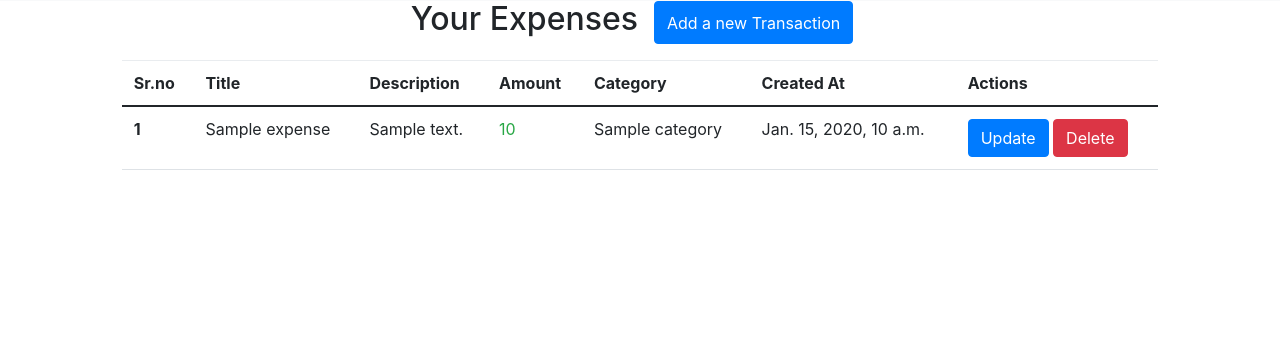
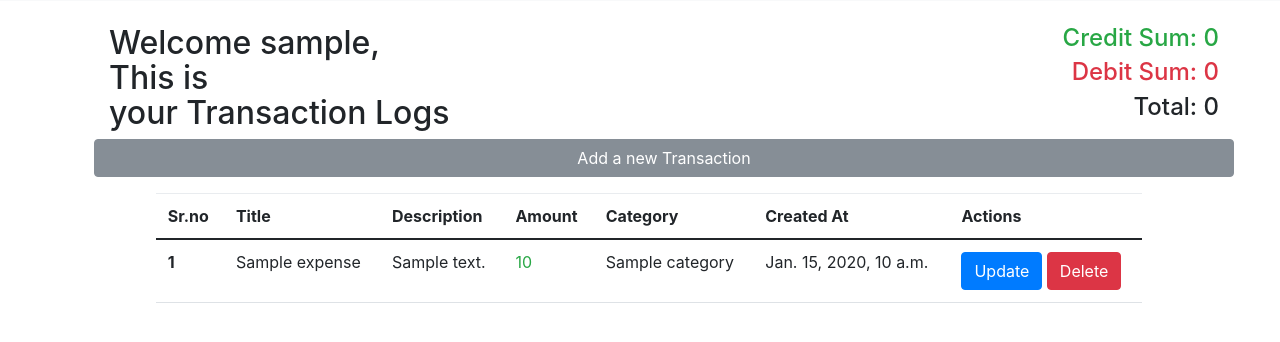
Before and after one commit to vainavinair/Expense-Tracker-Django, a Django app: page / in a window 1280 px wide. Shown: the part 55-397 px from the top of the page. Run offline with Django 4.2, Linux system fonts and the light colour scheme; a user stored in the database is signed in; tables that the repository leaves empty hold one stand-in row (values such as "Sample post"); some libraries are stand-ins or nearby versions.

Commit message:
ajax for total sums

```diff
--- a/tracker/static/tracker/index.js
+++ b/tracker/static/tracker/index.js
@@ -1,6 +1,6 @@
 $(function(){
     var loadForm = function(){
-      console.log('yoyoyoy');
+
       var btn = $(this);
       $.ajax({
         url: btn.attr("data-url"),
@@ -24,6 +24,7 @@ $(function(){
         dataType: 'json',
         success: function (response) {
           if (response.form_is_valid) {
+            $("#sum-div").html(response.sums_html);
             $("#expense-table tbody").html(response.table_html);
             $("#formModel").modal("hide");
           } else {
--- a/tracker/templates/tracker/expense_table.html
+++ b/tracker/templates/tracker/expense_table.html
@@ -15,7 +15,7 @@
     {% endif %}
     {% if obj.transaction_type.name == 'Debit' %}
     <td class="text-danger">
-        -{{ obj.amount }}
+        {{ obj.amount }}
     </td>
     {% else %}
     <td class="text-success">
--- a/tracker/templates/tracker/home.html
+++ b/tracker/templates/tracker/home.html
@@ -1,22 +1,31 @@
 {% extends 'tracker/base.html' %}
 {% block content %}
-<div class="d-flex justify-content-center">
-    <h2>Your Expenses
-    </h2>
-        <button type="button" class="btn btn-primary mx-3" data-url="{% url 'create' %}" id="create-btn">
+
+<div class="container-fluid m-4">
+    <div class="container">
+        <div class="row">
+            <div class="col-md-6">
+                <h2> Welcome {{user.username}}, <br> This is <br> your Transaction Logs</h2>
+            </div>
+            <div class="col-md-6 text-right " id="sum-div">
+              {% include 'tracker/sums.html' %}
+            </div>
+            <button type="button" class="btn btn-secondary" data-url="{% url 'create' %}" id="create-btn">
                 Add a new Transaction
             </button>
+        </div>
+    </div>
+
+
     <div class="modal fade" id="formModel" tabindex="-1" role="dialog" aria-labelledby="createFormTitle"
         aria-hidden="true">
         <div class="modal-dialog modal-dialog-centered" role="document">
-            <div class="modal-content">
+            <div class="modal-content"></div>
         </div>
     </div>
-        </div>
-</div>
-</div>
-<div class="d-flex justify-content-center">
-    <div class="col-md-10 m-3">
+
+    <div class="container-fluid row justify-content-center">
+        <div class="col-md-10 mt-3">
             <div class="table-responsive">
                 <table class="table" id="expense-table">
                     <thead class="thead-dark">
@@ -37,5 +46,6 @@
             </div>
         </div>
     </div>
+</div>
 <script src="static/tracker/index.js"></script>
 {% endblock content %}
--- /dev/null
+++ b/tracker/templates/tracker/sums.html
@@ -0,0 +1,3 @@
+<h4 class="text-success">Credit Sum: {{ sum_data.credit_sum }}</h4>
+<h4 class="text-danger">Debit Sum: {{ sum_data.debit_sum }}</h4>
+<h4>Total: {{ sum_data.difference }}</h4>
--- a/tracker/views.py
+++ b/tracker/views.py
@@ -4,21 +4,34 @@ from django.http import HttpResponse, HttpResponseForbidden, JsonResponse
 from django.shortcuts import get_object_or_404, render,redirect
 from django.contrib.auth.decorators import login_required
 from django.template.loader import render_to_string
+from django.db.models import Sum
 from .models import Expense
 from .forms import ExpenseForm
+
+def get_sum(request):
+    debit_sum = Expense.objects.filter(transaction_type__name='Debit', user=request.user).aggregate(sum=Sum('amount'))['sum'] or 0
+    credit_sum = Expense.objects.filter(transaction_type__name='Credit', user=request.user).aggregate(sum=Sum('amount'))['sum'] or 0
+    difference = credit_sum + debit_sum
+    sum_data = {
+        'debit_sum': debit_sum,
+        'credit_sum': credit_sum,
+        'difference': difference
+    }
+    return sum_data
+
 
 
 @login_required
 def home_view(request):
     form = ExpenseForm(request.POST or None)
-    # api_key = os.environ['API_KEY']
-    # print (api_key)
     expenses = Expense.objects.filter(user=request.user).order_by('-created_at')
     context = {
         'expenses': expenses,
-        'form': form
+        'form': form,
+        'sum_data': get_sum(request),
     }
     return render(request, 'tracker/home.html', context)
+
 
 
 def save_expense(request,form,template_name):
@@ -27,10 +40,13 @@ def save_expense(request,form,template_name):
         if form.is_valid():
             user = request.user
             form.instance.user = user
+            if form.instance.transaction_type.name == 'Debit':
+                form.instance.amount = -form.instance.amount
             form.save()
             data['form_is_valid'] = True
             expenses = Expense.objects.filter(user=request.user).order_by('-created_at')
             data['table_html'] = render_to_string('tracker/expense_table.html',{'expenses': expenses})
+            data['sums_html'] = render_to_string('tracker/sums.html',{'sum_data': get_sum(request)})
         else:
             data['form_is_valid'] = False
     context = {'form': form}
@@ -59,6 +75,7 @@ def delete_view(request,id):
             data['form_is_valid'] = True
             expenses = Expense.objects.filter(user=request.user).order_by('-created_at')
             data['table_html'] = render_to_string('tracker/expense_table.html',{'expenses': expenses})
+            data['sums_html'] = render_to_string('tracker/sums.html',{'sum_data': get_sum(request)})
     else:
         context = {
             'obj':expense
```
Lines whose indentation alone changed are shown as unchanged.
